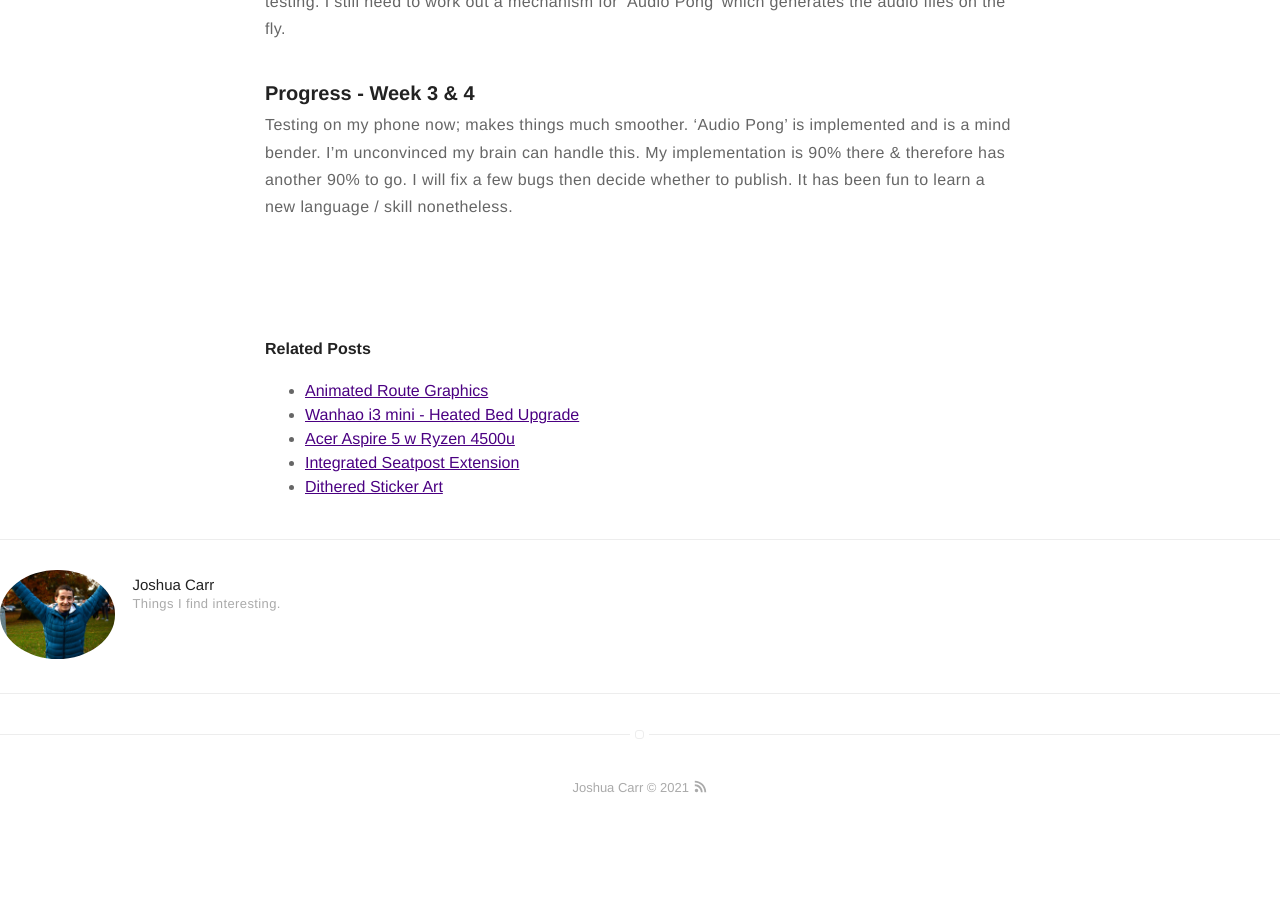
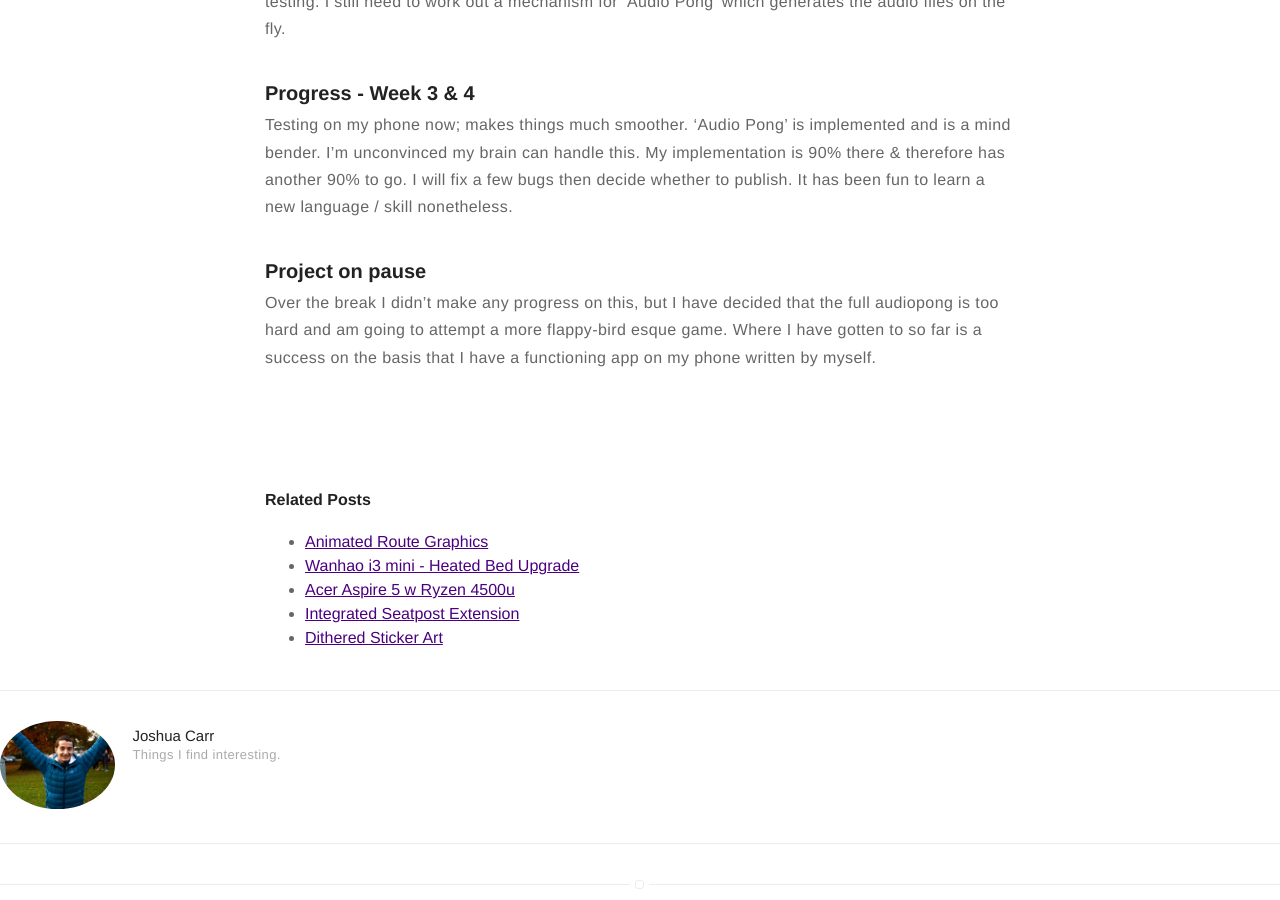
Before and after one commit to jc782/jc782.github.io, a Jekyll site: the page built from _posts/2020-11-11-Flutter-Running-Game.markdown, in a window 1280 px wide and 900 px high, scrolled down 1365 px. Built offline with Jekyll 4.4.1, drawn with Linux system fonts in a browser that asks for light colours; before the commit the page ends 2200 px from its top, so only the background shows below that.

Commit message:
+ next steps on running game

```diff
--- a/_posts/2020-11-11-Flutter-Running-Game.markdown
+++ b/_posts/2020-11-11-Flutter-Running-Game.markdown
@@ -42,3 +42,6 @@ I still need to work out a mechanism for 'Audio Pong' which generates the audio
 
 ### Progress - Week 3 & 4
 Testing on my phone now; makes things much smoother. 'Audio Pong' is implemented and is a mind bender. I'm unconvinced my brain can handle this. My implementation is 90% there & therefore has another 90% to go. I will fix a few bugs then decide whether to publish. It has been fun to learn a new language / skill nonetheless.
+
+### Project on pause
+Over the break I didn't make any progress on this, but I have decided that the full audiopong is too hard and am going to attempt a more flappy-bird esque game. Where I have gotten to so far is a success on the basis that I have a functioning app on my phone written by myself.
```
